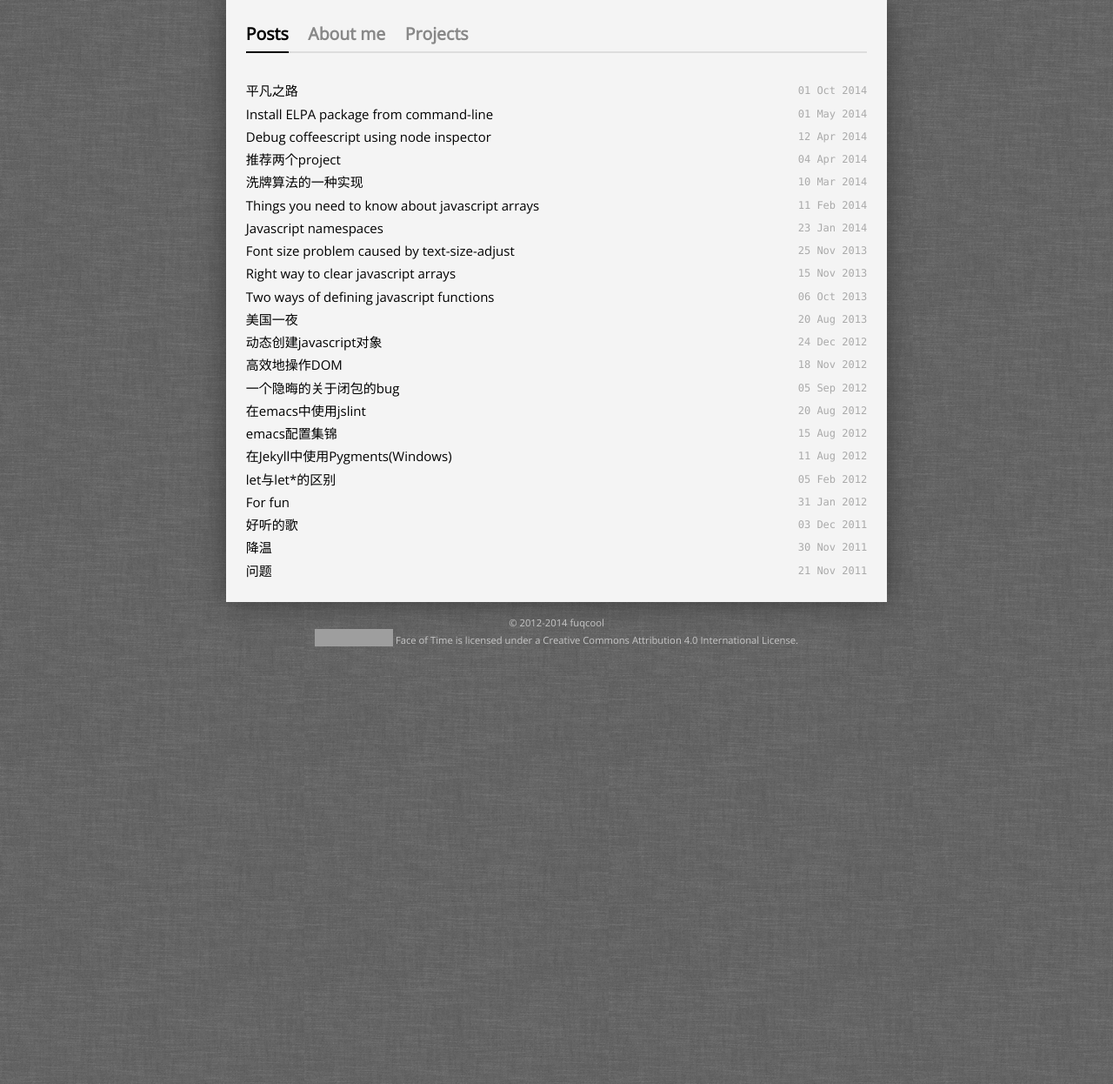
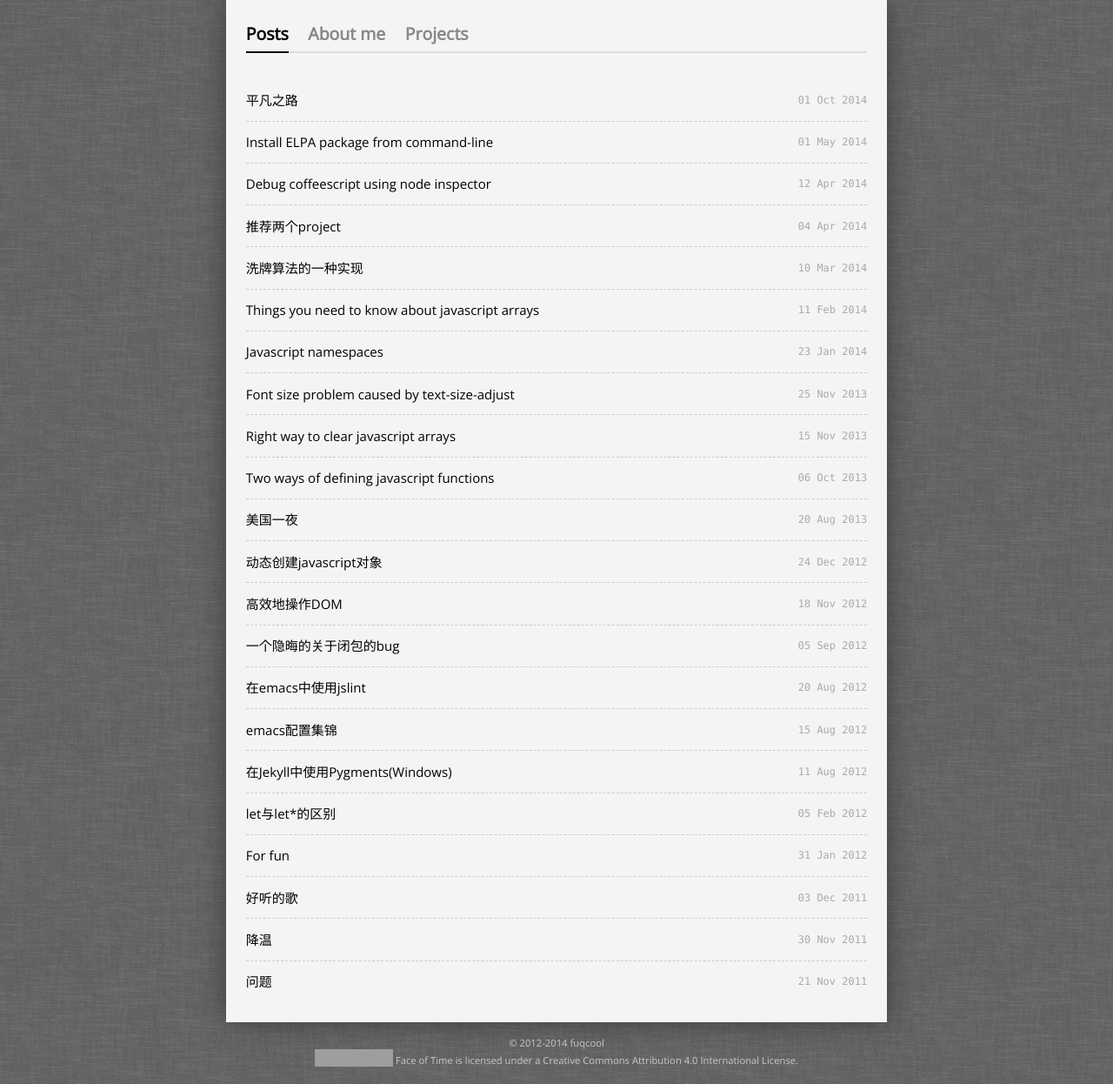
Before and after one commit to fuqcool/fuqcool.github.io, a Jekyll site: the page built from index.html, in a window 1280 px wide. Shown: the whole page at 87% size. Built offline with Jekyll 4.4.1, drawn with Linux system fonts in a browser that asks for light colours; Markdown is read by kramdown in place of the engine named in the settings; before the commit the page ends 900 px from its top, so only the background shows below that; grey boxes are pictures that could not be loaded.

Commit message:
fancy borders

```diff
--- a/css/main.css
+++ b/css/main.css
@@ -59,6 +59,12 @@ blockquote {
 
 .posts li {
   line-height: 1.75em;
+  border-bottom: 1px dashed #ccc;
+  padding: 0.7em 0;
+}
+
+.posts li:last-child {
+  border-bottom: none;
 }
 
 a {
```
